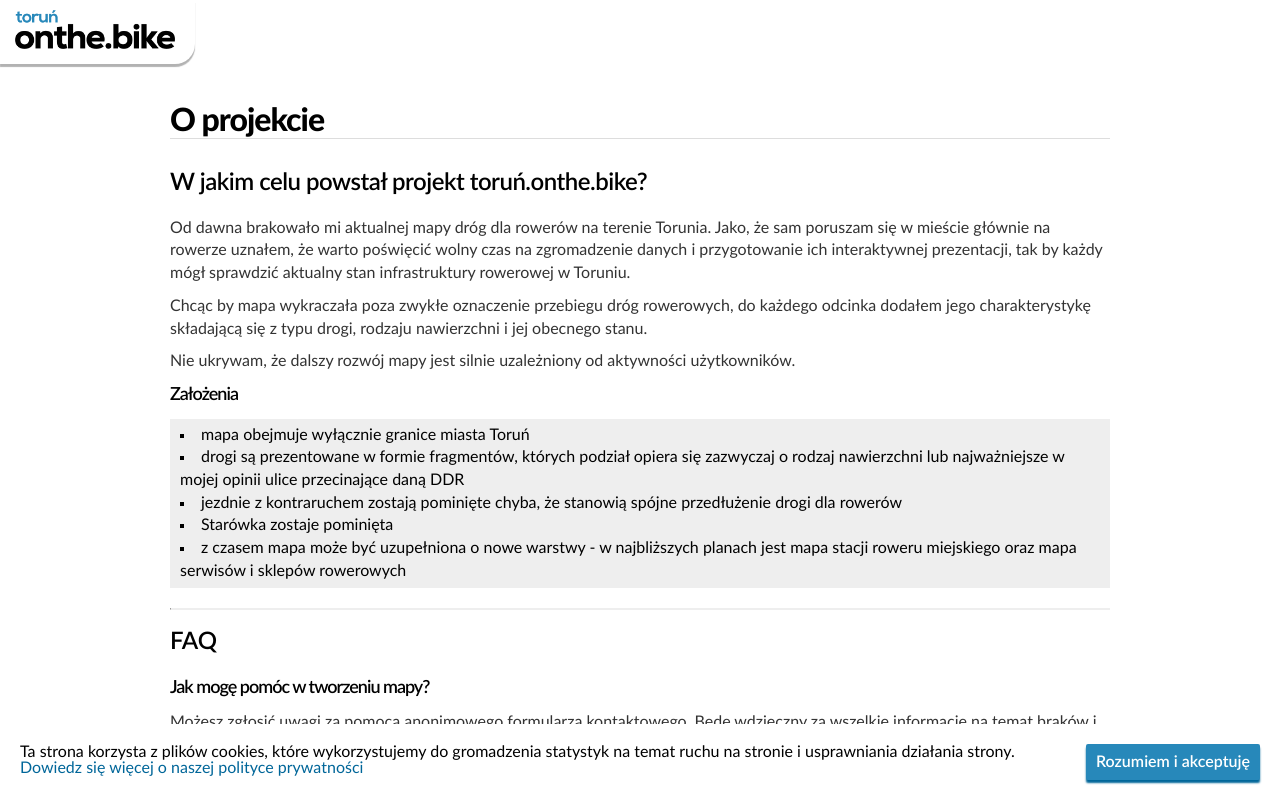
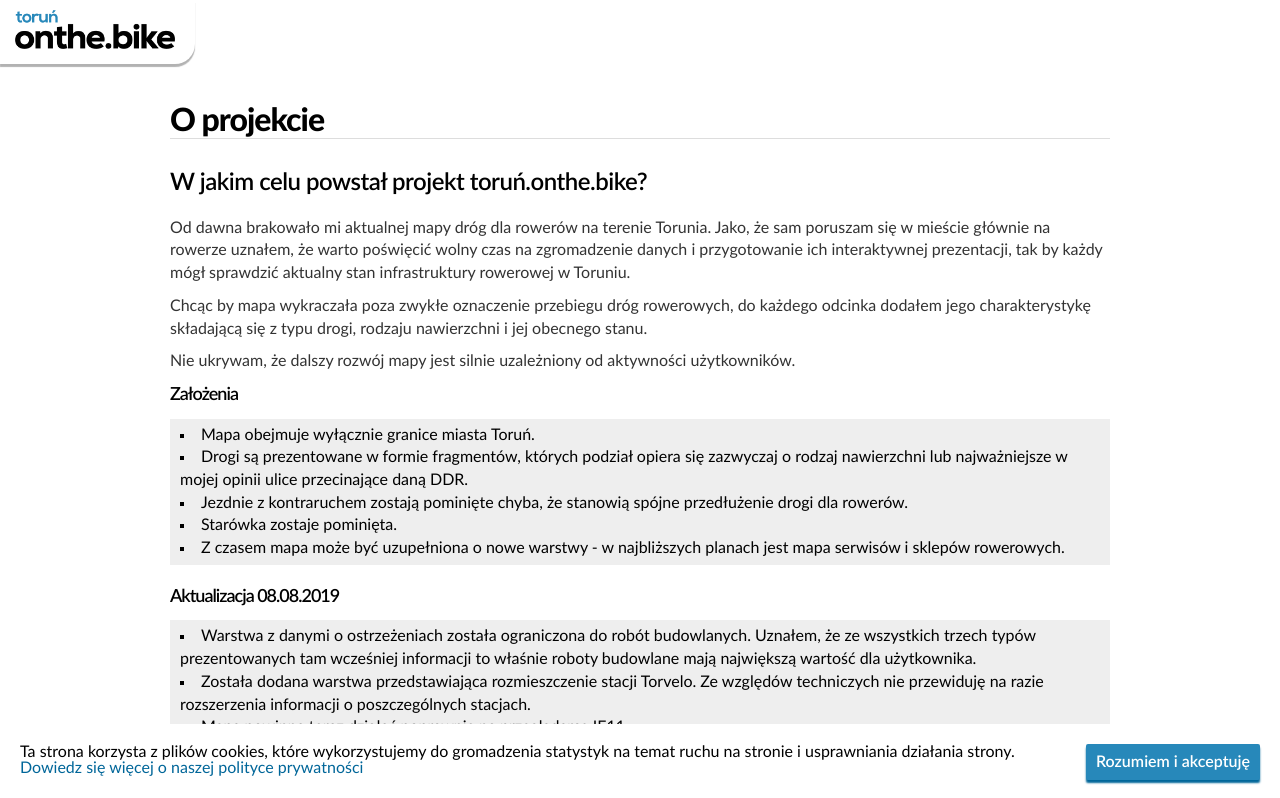
Before and after one commit to ArturJanik/torunonthebike-client, a React (Create React App) app: page /o-projekcie in a window 1280 px wide. Shown: the top 798 px of the page. Built offline with nearby package versions, Linux system fonts and the light colour scheme; a web font is replaced by a local one.

Commit message:
Updated About doc

```diff
--- a/src/containers/Document/content/about.content.js
+++ b/src/containers/Document/content/about.content.js
@@ -12,17 +12,24 @@ const content = (
     <p>Nie ukrywam, że dalszy rozwój mapy jest silnie uzależniony od aktywności użytkowników.</p>
     <h3>Założenia</h3>
     <ul>
-      <li>mapa obejmuje wyłącznie granice miasta Toruń</li>
-      <li>drogi są prezentowane w formie fragmentów, których podział opiera się zazwyczaj o rodzaj nawierzchni lub najważniejsze w mojej opinii ulice przecinające daną DDR</li>
-      <li>jezdnie z kontraruchem zostają pominięte chyba, że stanowią spójne przedłużenie drogi dla rowerów</li>
-      <li>Starówka zostaje pominięta</li>
-      <li>z czasem mapa może być uzupełniona o nowe warstwy - w najbliższych planach jest mapa stacji roweru miejskiego oraz mapa serwisów i sklepów rowerowych</li>
+      <li>Mapa obejmuje wyłącznie granice miasta Toruń.</li>
+      <li>Drogi są prezentowane w formie fragmentów, których podział opiera się zazwyczaj o rodzaj nawierzchni lub najważniejsze w mojej opinii ulice przecinające daną DDR.</li>
+      <li>Jezdnie z kontraruchem zostają pominięte chyba, że stanowią spójne przedłużenie drogi dla rowerów.</li>
+      <li>Starówka zostaje pominięta.</li>
+      <li>Z czasem mapa może być uzupełniona o nowe warstwy - w najbliższych planach jest mapa serwisów i sklepów rowerowych.</li>
+    </ul>
+    <h3>Aktualizacja 08.08.2019</h3>
+    <ul>
+      <li>Warstwa z danymi o ostrzeżeniach została ograniczona do robót budowlanych. Uznałem, że ze wszystkich trzech typów prezentowanych tam wcześniej informacji to właśnie roboty budowlane mają największą wartość dla użytkownika.</li>
+      <li>Została dodana warstwa przedstawiająca rozmieszczenie stacji Torvelo. Ze względów techniczych nie przewiduję na razie rozszerzenia informacji o poszczególnych stacjach.</li>
+      <li>Mapa powinna teraz działać poprawnie na przeglądarce IE11.</li>
+      <li>Poprawiłem drobne błędy w stopce i przypisach mapy - dziękuję za zwrócenie uwagi jednemu z użytkowników!</li>
     </ul>
     <hr />
     <h2>FAQ</h2>
     <h3>Jak mogę pomóc w tworzeniu mapy?</h3>
     <p>
-      Możesz zgłosić uwagi za pomocą anonimowego formularza kontaktowego. Będę wdzięczny za wszelkie informacje na temat braków i nieścisłości w mojej mapie, robót drogowych obejmujących DDR itp. Nie mam żadnych związków z władzami miasta i robię mapę pro bono więc jakieś wpadki mogą się zawsze zdarzyć.
+      Możesz zgłosić uwagi za pomocą anonimowego formularza kontaktowego. Będę wdzięczny za wszelkie informacje na temat braków i nieścisłości w mojej mapie, robót drogowych obejmujących DDR itp. Nie mam żadnych związków z władzami miasta i robię mapę pro publico bono więc jakieś wpadki mogą się zawsze zdarzyć.
     </p>
     <h3>Czy po wszystkich zaznaczonych drogach można legalnie poruszać się rowerem?</h3>
     <p>
@@ -45,6 +52,7 @@ const content = (
     <hr />
     <h2>Uwagi końcowe</h2>
     <p>Nośta kaski i złaźta z rowerów na przejściach. Czaszka jest jedna, a dwie tony blachy nie wybaczają ;)</p>
+    <p>Pozdrawiam, Artur</p>
   </React.Fragment>
 );
 
```
